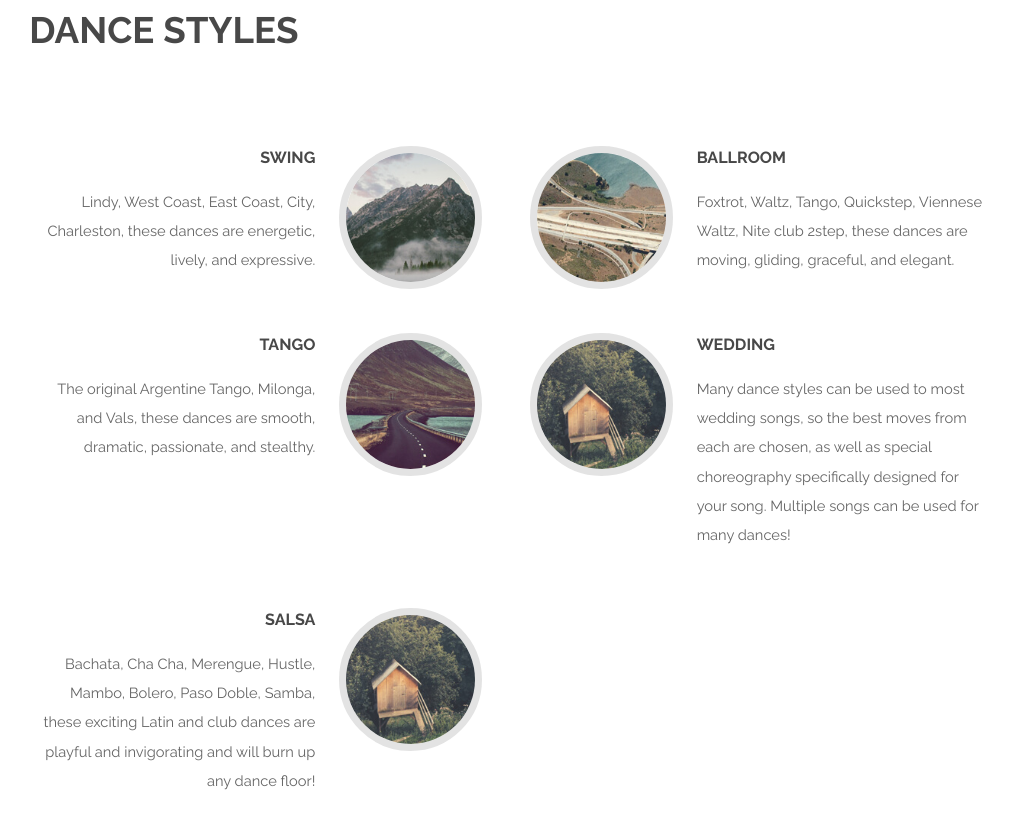
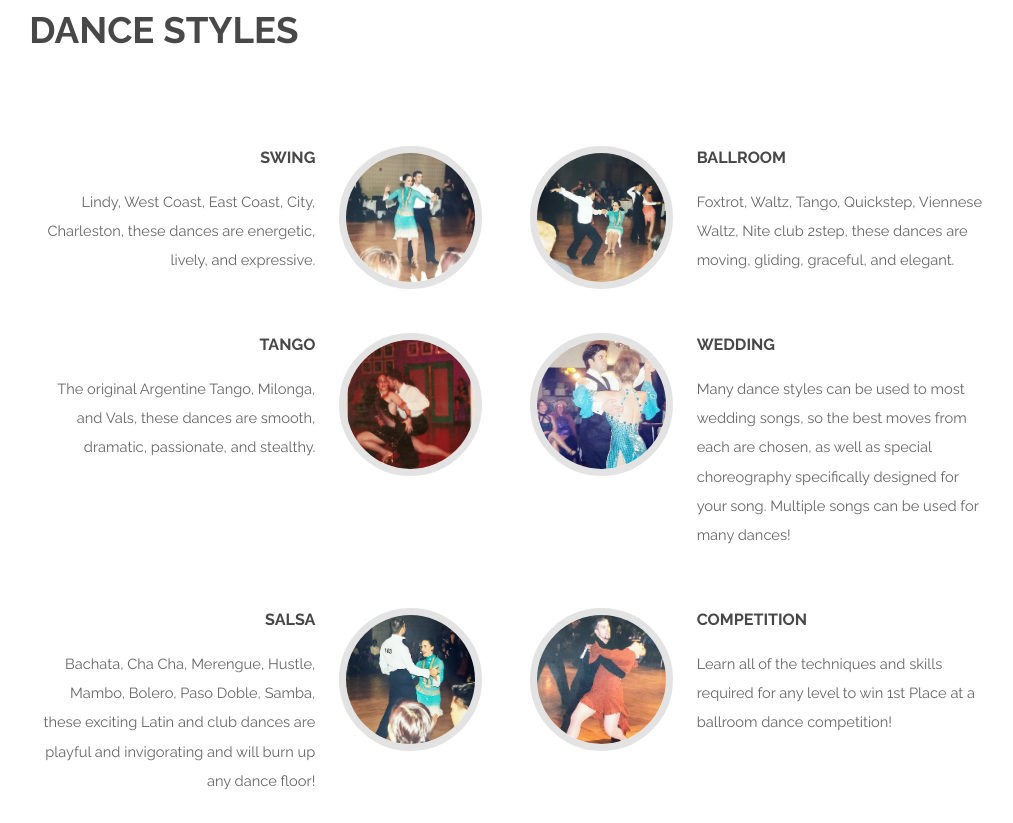
Before and after one commit to lukkyjoe/eldon-dance, a website: page index.html in a window 1280 px wide. Shown: the part 1977-2800 px from the top of the page, without its empty margins (134-1147 px from the left). Drawn offline with Linux system fonts and the light colour scheme.

Commit message:
Update content.

```diff
--- a/assets/css/main.css
+++ b/assets/css/main.css
@@ -7,6 +7,10 @@
 	Released for free under the Creative Commons Attribution 3.0 license (templated.co/license)
 */
 
+	.profile {
+		float: left;
+		margin-right: 30px;
+	}
 /* Reset */
 
 	html, body, div, span, applet, object, iframe, h1, h2, h3, h4, h5, h6, p, blockquote, pre, a, abbr, acronym, address, big, cite, code, del, dfn, em, img, ins, kbd, q, s, samp, small, strike, strong, sub, sup, tt, var, b, u, i, center, dl, dt, dd, ol, ul, li, fieldset, form, label, legend, table, caption, tbody, tfoot, thead, tr, th, td, article, aside, canvas, details, embed, figure, figcaption, footer, header, hgroup, menu, nav, output, ruby, section, summary, time, mark, audio, video {
@@ -24,7 +28,7 @@
 
 	.section1 {
 		background-attachment: fixed;
-		background-image: url("images/overlay.png"), url("../../images/harp-horizontal.png");
+		background-image: url("images/overlay.png"), url("../../images/tango-beach.jpg");
 		background-position-y: -280px;
 		background-size: cover;
 		line-height: 1.75;
@@ -3109,7 +3113,7 @@
 	#banner {
 		padding: 16em 0 13em 0;
 		background-attachment: fixed;
-		background-image: url("images/overlay.png"), url("../../images/harp-horizontal.png");
+		background-image: url("images/overlay.png"), url("../../images/tango-beach.jpg");
 		background-position-y: -280px;
 		background-size: cover;
 		line-height: 1.75;
--- a/index.html
+++ b/index.html
@@ -98,7 +98,7 @@ Dance shoes are not required and any street shoes will do, as long as they are c
 						</header>
 						<div class="feature-grid">
 							<div class="feature">
-								<div class="image rounded"><img src="images/pic04.jpg" alt="" /></div>
+								<div class="image rounded"><img src="images/swing-A4.jpg" alt="" /></div>
 								<div class="content">
 									<header>
 										<h4>Swing</h4>
@@ -107,7 +107,7 @@ Dance shoes are not required and any street shoes will do, as long as they are c
 								</div>
 							</div>
 							<div class="feature">
-								<div class="image rounded"><img src="images/pic05.jpg" alt="" /></div>
+								<div class="image rounded"><img src="images/ballroom-A9.jpg" alt="" /></div>
 								<div class="content">
 									<header>
 										<h4>Ballroom</h4>
@@ -116,7 +116,7 @@ Dance shoes are not required and any street shoes will do, as long as they are c
 								</div>
 							</div>
 							<div class="feature">
-								<div class="image rounded"><img src="images/pic06.jpg" alt="" /></div>
+								<div class="image rounded"><img src="images/tango-A2.jpg" alt="" /></div>
 								<div class="content">
 									<header>
 										<h4>Tango</h4>
@@ -125,7 +125,7 @@ Dance shoes are not required and any street shoes will do, as long as they are c
 								</div>
 							</div>
 							<div class="feature">
-								<div class="image rounded"><img src="images/pic07.jpg" alt="" /></div>
+								<div class="image rounded"><img src="images/wedding-A1.jpg" alt="" /></div>
 								<div class="content">
 									<header>
 										<h4>Wedding</h4>
@@ -134,12 +134,21 @@ Dance shoes are not required and any street shoes will do, as long as they are c
 								</div>
 							</div>
 							<div class="feature">
-								<div class="image rounded"><img src="images/pic07.jpg" alt="" /></div>
+								<div class="image rounded"><img src="images/salsa-A6.jpg" alt="" /></div>
 								<div class="content">
 									<header>
 										<h4>Salsa</h4>
 									</header>
 									<p> Bachata, Cha Cha, Merengue, Hustle, Mambo, Bolero, Paso Doble, Samba, these exciting Latin and club dances are playful and invigorating and will burn up any dance floor!</p>
+								</div>
+							</div>
+							<div class="feature">
+								<div class="image rounded"><img src="images/competition-A14.jpg" alt="" /></div>
+								<div class="content">
+									<header>
+										<h4>Competition</h4>
+									</header>
+									<p>Learn all of the techniques and skills required for any level to win 1st Place at a ballroom dance competition! </p>
 								</div>
 							</div>
 						</div>
@@ -166,6 +175,7 @@ Dance shoes are not required and any street shoes will do, as long as they are c
 						<header class="major">
 							<h2>Bio</h2>
 						</header>
+						<img class="profile" src="images/profile.jpg" />
 						<p class="align-left"> Eldon  Bryce has been a professional dance teacher, performer, and choreographer since 1997.  He first discovered his love of dance as a youth, learning the latest dance craze, breakdancing! After several years of entertaining others through dance, and theatre, he then discovered partner dancing, and found his reason for being. In January of 1997, he began his career at a Fred Astaire dance studio in Charlotte, North Carolina. He studied and taught all of the ballroom dances, and within 3 years he was presented with their highest award given to dance teachers. He moved to San Francisco in 2000, where he continued to study and compete in the Smooth and Latin dances, as well as focusing a lot on the Argentine Tango and Salsa. He also studied abroad in Buenos Aires with numerous Tango masters and legends. Eldon has received his national dance certifications from the FADS, USISTD, and DVIDA national dance organizations in the Ballroom, Latin, and also the Club style dances.  He has competed professionally in both Ballroom and Latin, but has always been most passionate about performing the Tango.  He feels the goal of a good dancer is to be able to understand ones role as a leader or follower, connect and listen to their partner, and move smoothly, comfortably, and in total unity with their partner, while expressing oneself to the music, and always keeping fun as number one!
 						</p>
 						<p class="align-left">
```
Also changed, not shown: images/ballroom-A9.jpg (added), images/competition-A14.jpg (added), images/profile.jpg (added), images/salsa-A6.jpg (added), images/swing-A4.jpg (added), images/tango-A2.jpg (added), images/tango-A2b.jpg (added), images/wedding-A1.jpg (added).
